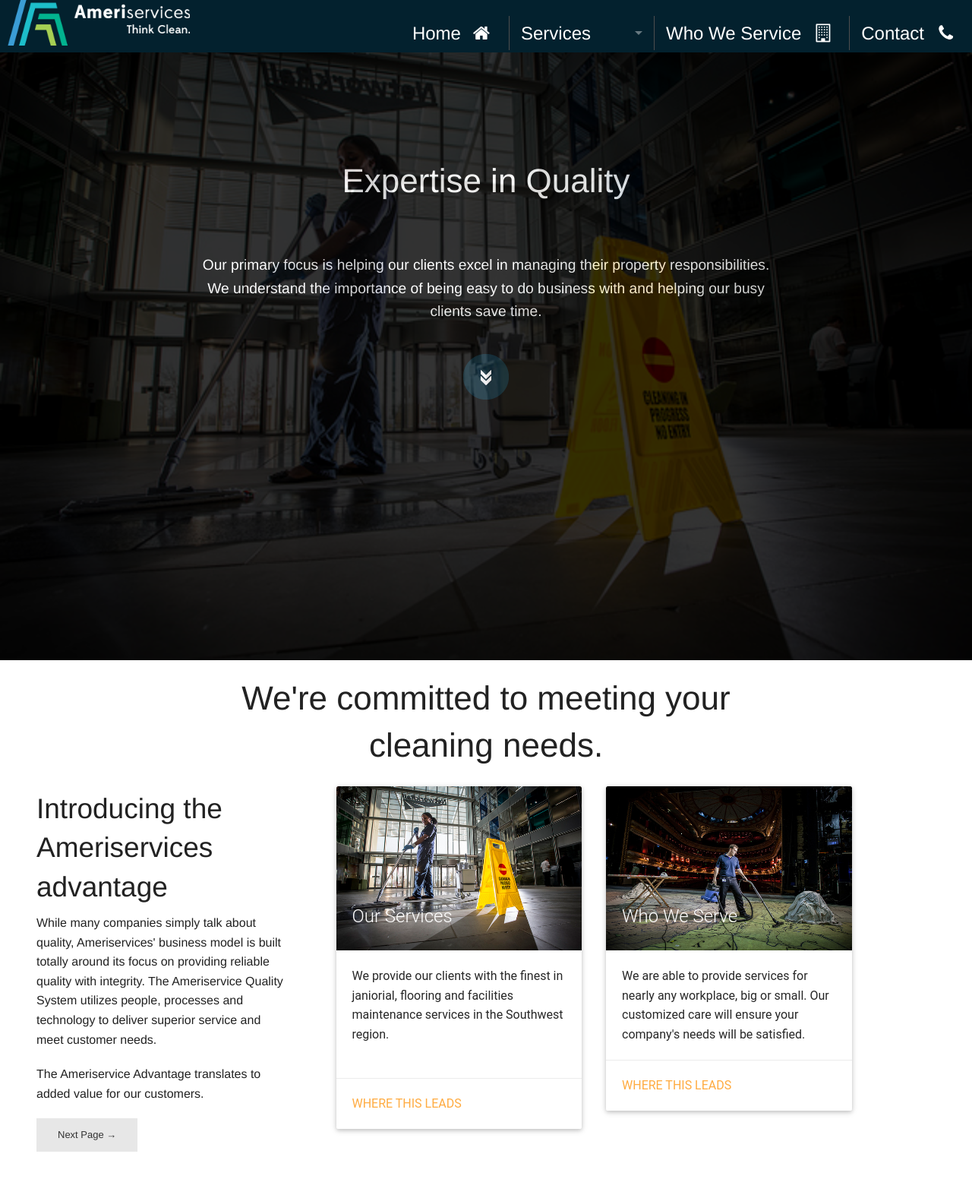
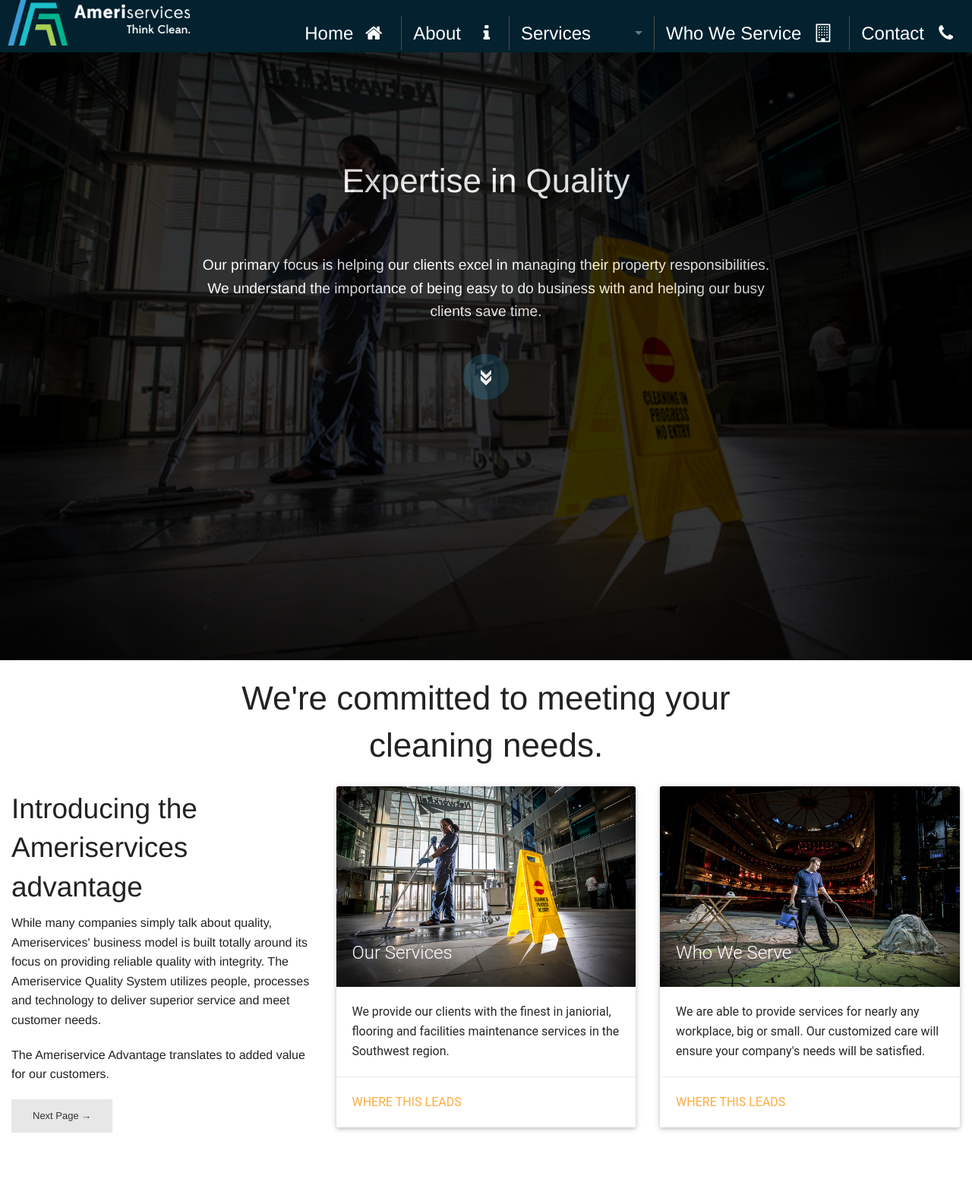
Before and after one commit to MicahRyan/ameriservices-css, a plain HTML site: page index.html in a window 1280 px wide. Shown: the part 27-1600 px from the top of the page at 76% size. Drawn offline with Linux system fonts and the light colour scheme.

Commit message:
Menu and Content
Added About to menu selection, and revised content padding back to
original padding-left and padding-right: 0.9375rem.

```diff
--- a/css/style.css
+++ b/css/style.css
@@ -17,6 +17,12 @@
 .columns {
   padding: 0px;
   margin: 0px;
+}
+
+.columns-content {
+  padding-left: 0.9375rem;
+  padding-right: 0.9375rem;
+  float: left;
 }
 
 .menu {
@@ -364,6 +370,61 @@ nav.top-bar {
 }
 
 /* Icon Push */
+@-webkit-keyframes hvr-icon-push-about {
+  50% {
+    -webkit-transform: scale(0.5);
+    transform: scale(0.5);
+  }
+}
+
+@keyframes hvr-icon-push-about {
+  50% {
+    -webkit-transform: scale(0.5);
+    transform: scale(0.5);
+  }
+}
+
+.hvr-icon-push-about {
+  display: inline-block;
+  vertical-align: middle;
+  -webkit-transform: translateZ(0);
+  transform: translateZ(0);
+  box-shadow: 0 0 1px rgba(0, 0, 0, 0);
+  -webkit-backface-visibility: hidden;
+  backface-visibility: hidden;
+  -moz-osx-font-smoothing: grayscale;
+  position: relative;
+  padding-right: 2.2em;
+  -webkit-transition-duration: 0.3s;
+  transition-duration: 0.3s;
+}
+.hvr-icon-push-about:before {
+  content: "\f129";
+  position: absolute;
+  right: 1em;
+  padding: 0 1px;
+  font-family: FontAwesome;
+  -webkit-transform: translateZ(0);
+  transform: translateZ(0);
+  -webkit-transition-duration: 0.3s;
+  transition-duration: 0.3s;
+  -webkit-transition-property: transform;
+  transition-property: transform;
+  -webkit-transition-timing-function: ease-out;
+  transition-timing-function: ease-out;
+}
+.hvr-icon-push-about:hover:before, .hvr-icon-push-about:focus:before, .hvr-icon-push-about:active:before {
+  -webkit-animation-name: hvr-icon-push-about;
+  animation-name: hvr-icon-push-about;
+  -webkit-animation-duration: 0.3s;
+  animation-duration: 0.3s;
+  -webkit-animation-timing-function: linear;
+  animation-timing-function: linear;
+  -webkit-animation-iteration-count: 1;
+  animation-iteration-count: 1;
+}
+
+/* Icon Push */
 @-webkit-keyframes hvr-icon-push-service {
   50% {
     -webkit-transform: scale(0.5);
--- a/index.html
+++ b/index.html
@@ -28,15 +28,18 @@
             <section class="top-bar-section">
                 <!-- Right Nav Section -->
                 <ul class="right">
-                    <li class=""><a class="hvr-icon-push-home" href="#">Home </a>
+                    <li class=""><a class="hvr-icon-push-home" href="index.html">Home </a>
+                    </li>
+                    <li class="divider"></li>
+                    <li class=""><a class="hvr-icon-push-about" href="#">About </a>
                     </li>
                     <li class="divider"></li>
                     <li class="has-dropdown">
-                        <a href="#">Services</a>
+                        <a href="services.html">Services</a>
                         <ul class="dropdown">
-                            <li><a href="#">Service 1</a>
+                            <li class="active"><a href="#">Service 1</a>
                             </li>
-                            <li class="active"><a href="#">Service 2</a>
+                            <li><a href="#">Service 2</a>
                             </li>
                         </ul>
                     </li>
@@ -81,7 +84,7 @@
 
     <div class="row">
 
-        <div class="large-4 columns space small-centered medium-uncentered">
+        <div class="large-4 columns-content small-centered medium-uncentered">
             <h2>Introducing the Ameriservices advantage</h2>
             <p>While many companies simply talk about quality, Ameriservices' business model is built totally around its focus on providing reliable quality with integrity. The Ameriservice Quality System utilizes people, processes and technology to deliver superior service and meet customer needs.</p>
             <p>The Ameriservice Advantage translates to added value for our customers.</p>
@@ -93,7 +96,7 @@
 
 
 
-            <div class="medium-5 columns">
+            <div class="medium-6 columns">
                 <div class="card">
                     <div class="image">
                         <img src="img/image-2.jpg">
@@ -101,7 +104,6 @@
                     </div>
                     <div class="content">
                         <p>We provide our clients with the finest in janiorial, flooring and facilities maintenance services in the Southwest region.</p>
-                        <br>
                     </div>
                     <div class="action">
                         <a href='#'>Where this leads</a>
@@ -109,7 +111,7 @@
                 </div>
             </div>
 
-            <div class="medium-5 columns end">
+            <div class="medium-6 columns end">
                 <div class="card">
                     <div class="image">
                         <img src="img/image-1.jpg">
@@ -137,7 +139,7 @@
                         <p class="footer-links">
                             <a href="#">Home</a>
                             <a href="#">About</a>
-                            <a href="#">Services</a>
+                            <a href="services.html">Services</a>
                             <a href="#">Who We Service</a>
                             <a href="#">Contact</a>
                         </p>
```
Also changed, not shown: services.html (+7 -4 lines).
